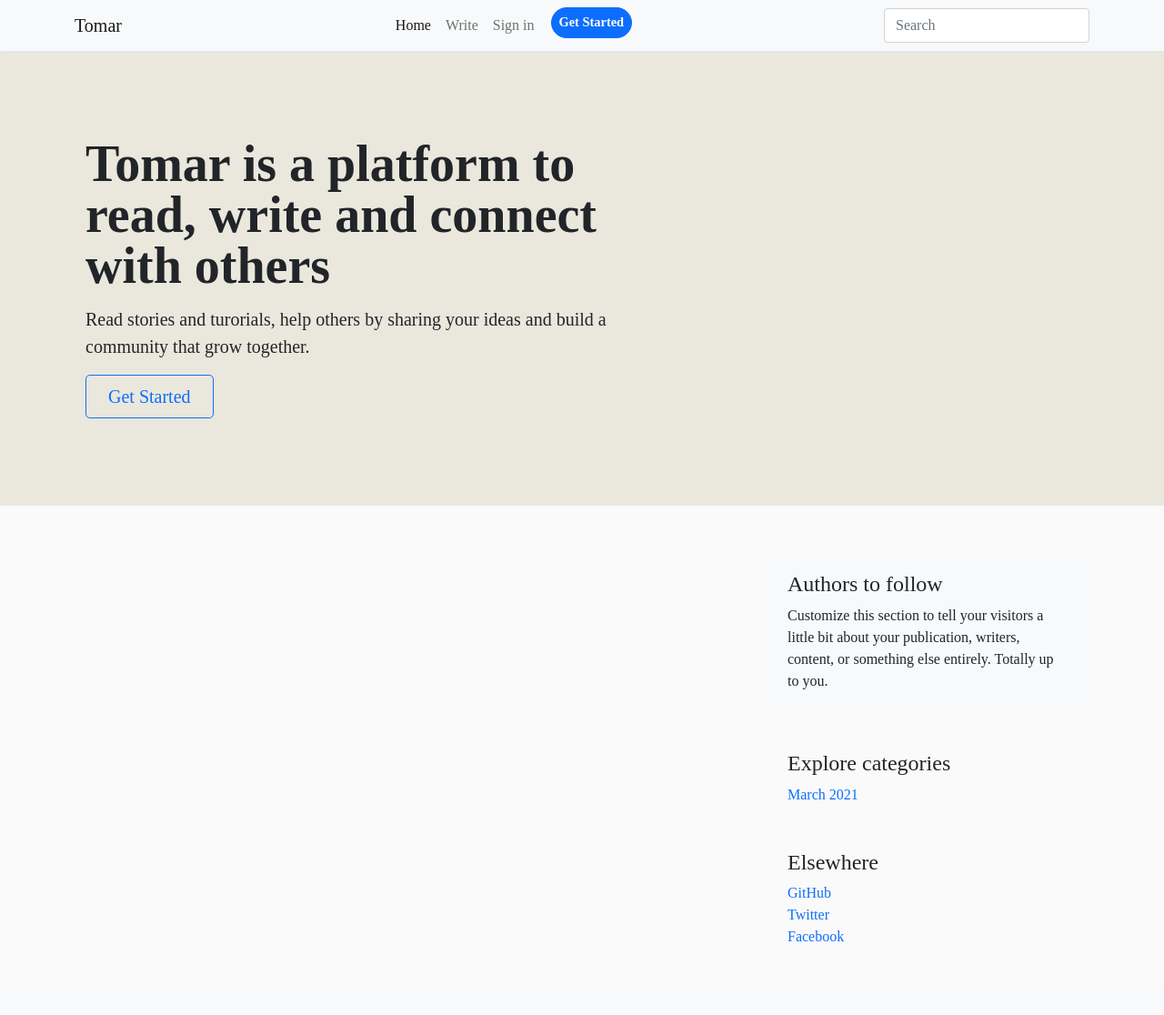
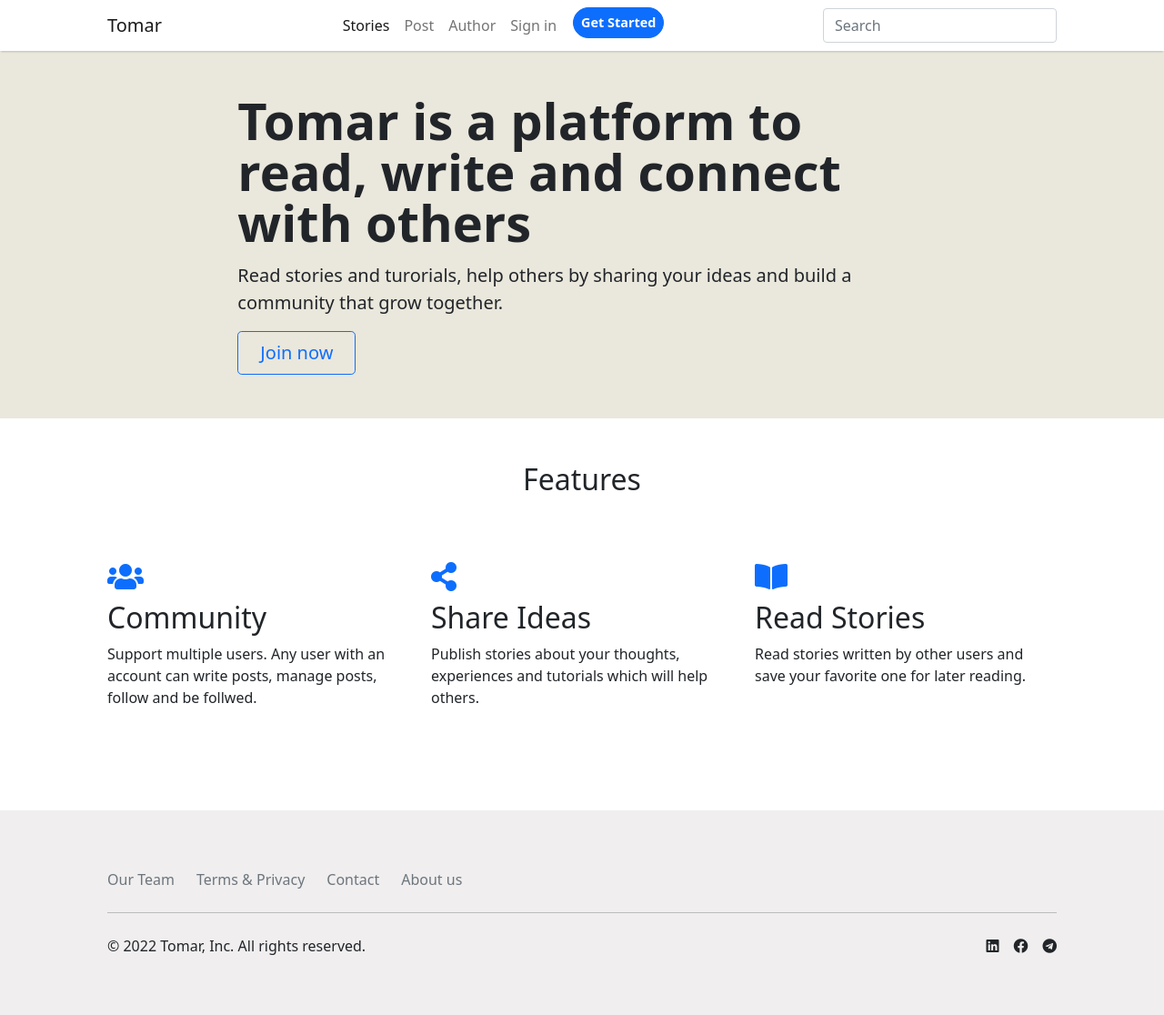
Before and after one commit to balewgize/django-blog, a Django app: page / in a window 1280 px wide. Shown: the whole page at 91% size. Before the commit the page ends 1035 px from the top, so only its background shows below. Run offline with Django 3.2, Linux system fonts and the light colour scheme; data that the repository does not hold is empty.

Commit message:
(fix) Add Landing page, improve UI

```diff
--- a/accounts/templates/accounts/login.html
+++ b/accounts/templates/accounts/login.html
@@ -6,7 +6,7 @@
 {% block main %}
 {% include "navbar.html" %}
 
-<div class="container-fluid main">
+<div class="container-fluid bg-light pb-5">
     <div class="row">
         <div class="col-sm-12 col-md-8 col-lg-4 mx-auto">
             {% if messages %}
@@ -40,4 +40,6 @@
         </div>
     </div>
 </div>
+
+{% include "footer.html" %}
 {% endblock %}
--- a/accounts/templates/accounts/signup.html
+++ b/accounts/templates/accounts/signup.html
@@ -6,12 +6,12 @@
 {% block main %}
 {% include "navbar.html" %}
 
-<div class="container-fluid main">
+<div class="container-fluid bg-light pb-5">
   <div class="row">
     <div class="col-sm-12 col-md-8 col-lg-5 mx-auto">
       <div class="card border-0 shadow rounded-3 my-4">
         <div class="card-body p-4">
-          <h5 class="card-title text-center fw-light fs-5">Create a new Account</h5>
+          <h5 class="card-title text-center fw-light mb-3 fs-5">Create a new Account</h5>
           <form method="POST"> {% csrf_token %}
             {{ signup_form|crispy }}
 
@@ -29,4 +29,6 @@
     </div>
   </div>
 </div>
+
+{% include "footer.html" %}
 {% endblock %}
--- a/accounts/templates/accounts/update_profile.html
+++ b/accounts/templates/accounts/update_profile.html
@@ -27,4 +27,6 @@
         </div>
     </div>
 </div>
+
+{% include "footer.html" %}
 {% endblock %}
--- a/accounts/templates/accounts/user_draft.html
+++ b/accounts/templates/accounts/user_draft.html
@@ -5,8 +5,8 @@
 {% include "navbar.html" %}
 
 <div class="container-fluid">
-    <div class="row">
-        <div class="container pt-4">
+    <div class="px-md-5 pt-4">
+        <div class="row">
             <!-- Author posts -->
             {% if draft_posts|length > 0 %}
             {% for post in draft_posts %}
--- a/accounts/views.py
+++ b/accounts/views.py
@@ -103,7 +103,7 @@ class BookmarkPost(View):
             )
         else:
             # Not authenticated
-            messages.info(
+            messages.warning(
                 self.request,
                 "Login to your account to bookmark posts.",
             )
--- a/blog/templates/blog/index.html
+++ b/blog/templates/blog/index.html
@@ -5,12 +5,9 @@
 {% block main %}
 
 {% include "navbar.html" %}
-{% if not request.user.is_authenticated %}
-{% include "hero.html" %}
-{% endif %}
 
 <div class="container-fluid main">
-    <div class="container pt-5">
+    <div class="container px-md-5 pt-5">
         <div class="row">
             <div class="col-md-7">
                 {% if messages %}
--- /dev/null
+++ b/blog/templates/blog/landing_page.html
@@ -0,0 +1,56 @@
+{% extends "base.html" %}
+{% load static %}
+{% block title %} Welcome to Tomar {% endblock %}
+
+{% block main %}
+{% include "navbar.html" %}
+
+<div class="container-fluid hero">
+    <div class="row flex-lg-row g-5 px-md-5 py-5">
+        <div class="col-lg-8 mx-auto">
+            <h1 class="display-4 fw-bold lh-1 mb-3">
+                Tomar is a platform to read, write and connect with others
+            </h1>
+            <p class="lead">
+                Read stories and turorials, help others by sharing your ideas and
+                build a community that grow together.
+            </p>
+            <div class="d-grid gap-2 d-md-flex justify-content-md-start">
+                <a href="{% url 'accounts:signup' %}" class="btn btn-outline-primary btn-lg px-4 me-md-2">Join now</a>
+            </div>
+        </div>
+    </div>
+</div>
+<div class="container px-md-5 py-5">
+    <h2 class="text-center pb-3">Features</h2>
+    <div class="row g-4 py-5 row-cols-1 row-cols-lg-3">
+        <div class="col">
+            <div class="text-primary pb-2">
+                <i class="fas fa-users fa-2x"></i>
+            </div>
+            <h2>Community</h2>
+            <p>
+                Support multiple users. Any user with an account can write posts, manage posts, follow and be follwed.
+            </p>
+        </div>
+        <div class="col">
+            <div class="text-primary pb-2">
+                <i class="fas fa-share-alt fa-2x"></i>
+            </div>
+            <h2>Share Ideas</h2>
+            <p>
+                Publish stories about your thoughts, experiences and tutorials which will help others.
+            </p>
+        </div>
+        <div class="col">
+            <div class="text-primary pb-2">
+                <i class="fas fa-book-open fa-2x"></i>
+            </div>
+            <h2>Read Stories</h2>
+            <p>Read stories written by other users and save your favorite one for later reading.</p>
+        </div>
+    </div>
+</div>
+
+{% include "footer.html" %}
+{% endblock %}
--- a/blog/templates/blog/post_detail.html
+++ b/blog/templates/blog/post_detail.html
@@ -126,6 +126,8 @@
     </div>
 </div>
 
+{% include "footer.html" %}
+
 <script src="https://cdnjs.cloudflare.com/ajax/libs/jquery/3.6.0/jquery.min.js"
     integrity="sha512-894YE6QWD5I59HgZOGReFYm4dnWc1Qt5NtvYSaNcOP+u1T9qYdvdihz0PPSiiqn/+/3e7Jo4EaG7TubfWGUrMQ=="
     crossorigin="anonymous" referrerpolicy="no-referrer"></script>
--- a/blog/templates/blog/post_update.html
+++ b/blog/templates/blog/post_update.html
@@ -9,7 +9,7 @@
     <div class="container">
         <div class="row">
             <div class="col-12 col-lg-8 mx-auto">
-                <div class="card border-0 shadow rounded-3 my-5">
+                <div class="card border-0 shadow rounded-3 mt-3 mb-5">
                     <div class="card-body p-4 p-sm-5" style="box-shadow: 0 0 5px rgba(71, 71, 71, 0.4);">
                         <h5 class="card-title text-center mb-4 fw-light fs-5">Share you ideas to the world</h5>
                         <form method="POST" style="overflow: auto;"> {% csrf_token %}
@@ -27,6 +27,8 @@
     </div>
 </div>
 
+{% include "footer.html" %}
+
 <script>
     const status = document.querySelector("#id_status");
     const btn = document.querySelector("#submitBtn");
@@ -38,6 +40,4 @@
         }
     })
 </script>
-
-
 {% endblock %}
--- a/blog/urls.py
+++ b/blog/urls.py
@@ -7,7 +7,8 @@ from . import views
 app_name = "blog"
 
 urlpatterns = [
-    path("", views.HomePageView.as_view(), name="post-list"),
+    path("", views.HomePageView.as_view(), name="home"),
+    path("stories/", views.PostListView.as_view(), name="post-list"),
     path("p/new/", views.PostCreateView.as_view(), name="post-create"),
     path("p/<slug:slug>/", views.PostDetailView.as_view(), name="post-detail"),
     path("p/<slug:slug>/edit/", views.PostUpdateView.as_view(), name="post-update"),
--- a/blog/views.py
+++ b/blog/views.py
@@ -1,14 +1,22 @@
 from django.contrib import messages
 from django.contrib.auth.mixins import LoginRequiredMixin, UserPassesTestMixin
-from django.views.generic import ListView, DetailView
+from django.shortcuts import render
+from django.views.generic import ListView, DetailView, View
 from django.views.generic.edit import CreateView, UpdateView, DeleteView
 from django.urls import reverse_lazy
 
-from .models import Category, Post
+from .models import Post
 
 
-class HomePageView(ListView):
-    """Show the home page of the website."""
+class HomePageView(View):
+    """Show landing page of the website."""
+
+    def get(self, request):
+        return render(request, "blog/landing_page.html")
+
+
+class PostListView(ListView):
+    """Show the list of posts."""
 
     template_name = "blog/index.html"
     context_object_name = "posts"
--- a/static/css/base-style.css
+++ b/static/css/base-style.css
@@ -3,13 +3,16 @@
     margin: 0;
     padding: 0;
     box-sizing: border-box;
-    font-family: Merriweather, Merriweather-sans;
+}
+body {
+    overflow-x: hidden;
 }
 a {
 text-decoration: none;
 }
-nav {
-    box-shadow: 0 2px 2px #E3E7EB;
+.tomarnav {
+    background: rgba(255, 255, 255, 0.97);
+    box-shadow: 0 2px 2px -1px rgba(22, 16, 16, 0.2);
 }
 .subscribe {
     border-radius: 30px;
@@ -21,10 +24,6 @@ nav {
 }
 #signup {
     color: #fff;
-}
-.main {
-padding: 0;
-background: rgb(250, 250, 250);
 }
 .dot:after {
 content: "·";
@@ -94,6 +93,12 @@ margin-right: 5px;
 #div_id_first_name, #div_id_last_name {
     width: 100%;
 }
+footer {
+    background-color: rgb(240, 238, 238);
+}
+.footer-links a:hover {
+    text-decoration: underline;
+}
 @media screen and (min-width: 768px) {
     #div_id_first_name, #div_id_last_name {
         width: 47.5%;
--- /dev/null
+++ b/templates/footer.html
@@ -0,0 +1,22 @@
+<footer class="py-4">
+    <div class="container px-md-5 py-4 mt-3">
+        <div class="d-flex flex-column flex-md-row mb-3 footer-links">
+            <a href="#" class="text-muted me-2 me-md-4">Our Team</a>
+            <a href="#" class="text-muted me-2 me-md-4">Terms & Privacy</a>
+            <a href="#" class="text-muted me-2 me-md-4">Contact</a>
+            <a href="#" class="text-muted me-2 me-md-4">About us</a>
+        </div>
+        <hr class="my-4">
+        <div class="d-flex justify-content-between">
+            <p>&copy; 2022 Tomar, Inc. All rights reserved.</p>
+            <ul class="list-unstyled d-flex">
+                <li class="ms-3"><a class="link-dark" title="Follow us on LinkedIn" href="#"><i
+                            class="fab fa-linkedin"></i></a></li>
+                <li class="ms-3"><a class="link-dark" title="Like us on Facebook" href="#"><i
+                            class="fab fa-facebook"></i></a></li>
+                <li class="ms-3"><a class="link-dark" title="Join us on Telegram" href="#"><i
+                            class="fab fa-telegram"></i></a></li>
+            </ul>
+        </div>
+    </div>
+</footer>
--- a/templates/hero.html
+++ /dev/null
@@ -1,19 +0,0 @@
-<div class="container-fluid hero">
-    <div class="container px-4 py-5">
-        <div class="row flex-lg-row align-items-center g-5 py-5">
-            <div class="col-lg-7">
-                <h1 class="display-4 fw-bold lh-1 mb-3">
-                    Tomar is a platform to read, write and connect with others
-                </h1>
-                <p class="lead">
-                    Read stories and turorials, help others by sharing your ideas and
-                    build a community that grow together.
-                </p>
-                <div class="d-grid gap-2 d-md-flex justify-content-md-start">
-                    <a href="{% url 'accounts:signup' %}" class="btn btn-outline-primary btn-lg px-4 me-md-2">Get
-                        Started</a>
-                </div>
-            </div>
-        </div>
-    </div>
-</div>
--- a/templates/navbar.html
+++ b/templates/navbar.html
@@ -1,6 +1,6 @@
-<nav class="navbar navbar-expand-md navbar-light bg-light" aria-label="Navigation">
-    <div class="container">
-        <a class="navbar-brand" href="{% url 'blog:post-list' %}">Tomar</a>
+<nav class="navbar navbar-expand-md navbar-light bg-white tomarnav" aria-label="Navigation">
+    <div class="container px-md-5">
+        <a class="navbar-brand" href="{% url 'blog:home' %}">Tomar</a>
         <button class="navbar-toggler" type="button" data-bs-toggle="collapse" data-bs-target="#mynav"
             aria-controls="mynav" aria-expanded="false" aria-label="Toggle navigation">
             <span class="navbar-toggler-icon"></span>
@@ -9,10 +9,13 @@
         <div class="collapse navbar-collapse" id="mynav">
             <ul class="navbar-nav mx-auto mb-2 mb-md-0">
                 <li class="nav-item">
-                    <a class="nav-link active" aria-current="page" href="{% url 'blog:post-list' %}">Home</a>
+                    <a class="nav-link active" aria-current="page" href="{% url 'blog:post-list' %}">Stories</a>
                 </li>
                 <li class="nav-item">
-                    <a class="nav-link" href="{% url 'blog:post-create' %}">Write</a>
+                    <a class="nav-link" href="{% url 'blog:post-create' %}">Post</a>
+                </li>
+                <li class="nav-item">
+                    <a class="nav-link" href="#">Author</a>
                 </li>
                 {% if not request.user.is_authenticated %}
                 <li class="nav-item">
```
Also changed, not shown: blog/templates/blog/post_create.html (+5 -5 lines), README.md.
